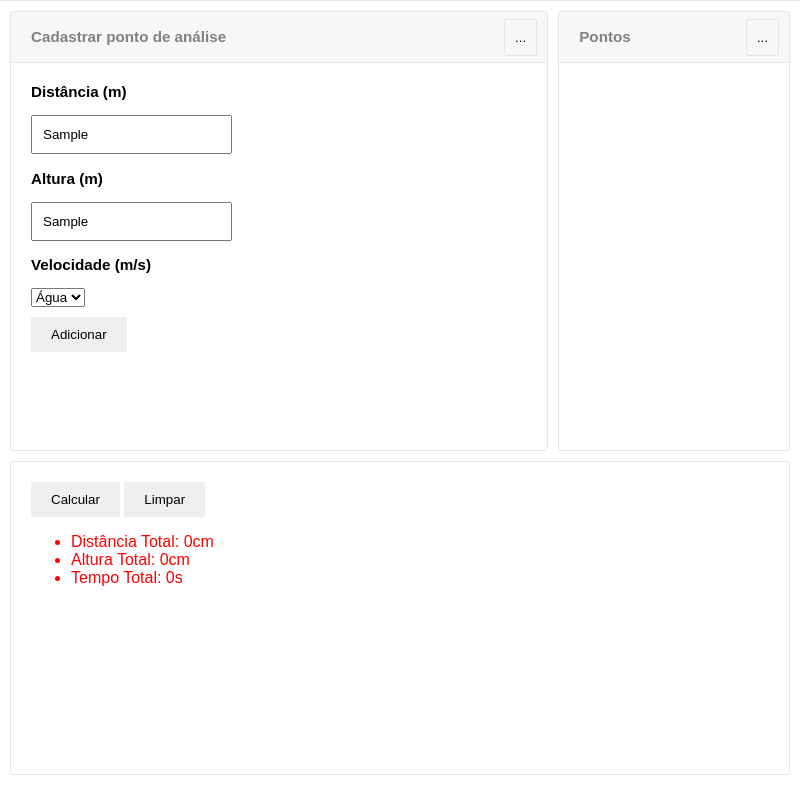
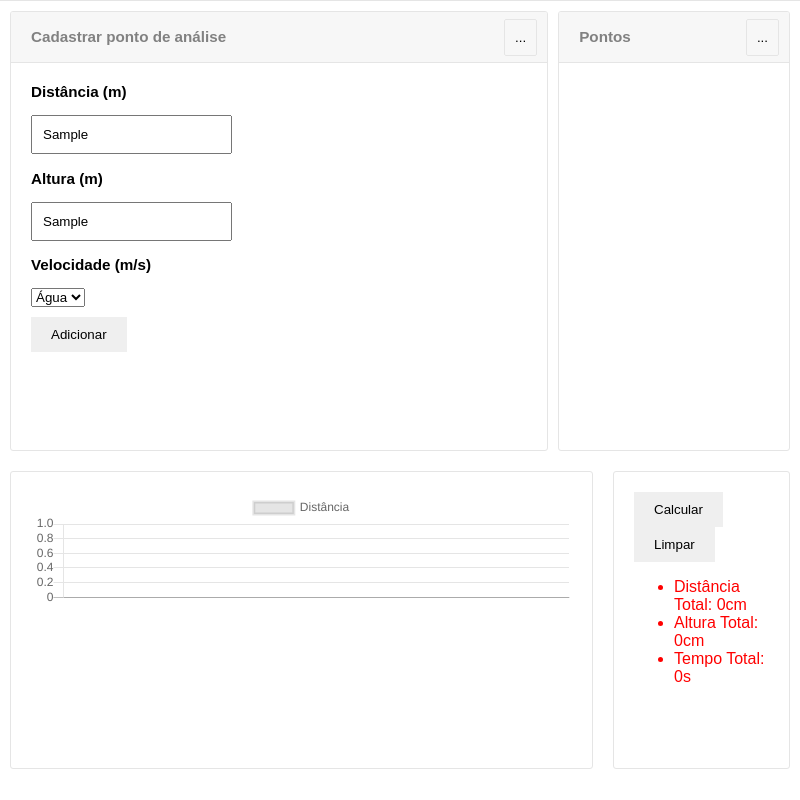
Before and after one commit to mcosta21/modelagem-sismica-electron, an Electron app: page index.html in a window 800 px wide. Both pictures are taken after typing "Sample", "Sample" into the empty fields and a click on the button "Calcular". Drawn offline with nearby package versions, Linux system fonts and the light colour scheme.

Commit message:
Importação de gráficos

```diff
--- a/index.html
+++ b/index.html
@@ -6,7 +6,7 @@
 <link rel="stylesheet" type="text/css" href="./src/css/index.css">
 <link href="https://fonts.googleapis.com/css?family=Nunito:400,600,700&display=swap" rel="stylesheet">
 <body>
-    <div class="container height55vh">
+    <div class="container margin10 height55vh">
         <div id="painelCadastro" class="width70" >
             <div class="titulo">
                 <h3>Cadastrar ponto de análise</h3>
@@ -47,11 +47,23 @@
         </div>
     </div>
 
-    <div id="painelResultado" class="height35vh">
+    <div class="container">
+        <div id="painelResultado" class="width80 height35vh">
+                <div>
+                    <canvas id="myChart" width="400" height="90"></canvas>
+                </div>
+        </div>
+        <div id="painelBotoes" class="width20 height35vh">
             <button class="btn" onclick="calcular()">Calcular</button>
             <button class="btn" onclick="limpar()">Limpar</button>
             <div id="resultado"></div>
+        </div>
     </div>
+    </body>
+
+    <script src="https://cdnjs.cloudflare.com/ajax/libs/Chart.js/2.7.2/Chart.js"></script>
+    <script src="https://code.jquery.com/jquery-3.3.1.min.js"></script>
+
 <script type="text/javascript" src="src/js/index.js"></script>
 </body>
 </html>
--- a/src/css/index.css
+++ b/src/css/index.css
@@ -5,8 +5,11 @@ body{
     font-family: 'Source Sans Pro', sans-serif;
 }
 .container{
-    margin: 10px;
     display: flex;
+}
+
+.margin10{
+    margin: 10px
 }
 
 .height55vh{
@@ -14,7 +17,7 @@ body{
 }
 
 .height35vh{
-    height: 34vh
+    height: 32vh
 }
 
 .width70{
@@ -23,6 +26,18 @@ body{
 
 .width30{
     width: 30%
+}
+
+.width100{
+    width: 100%
+}
+
+.width80{
+    width: 80%
+}
+
+.width20{
+    width: 20%
 }
 
 .btn{
@@ -92,7 +107,7 @@ body{
     border: 1px solid #e5e5e5;
 }
 
-#painelResultado{
+#painelResultado, #painelBotoes{
     margin: 10px;
     border-radius: 3px;
     border: 1px solid #e5e5e5;
--- a/src/js/index.js
+++ b/src/js/index.js
@@ -1,6 +1,7 @@
 
 
 function calcular(){
+
     let distanciaTotal = 0
     let alturaTotal = 0
     let tempoTotal = 0
@@ -14,6 +15,7 @@ function calcular(){
                         + "<li> Altura Total: " + alturaTotal + "cm </li>"
                         + "<li> Tempo Total: " + tempoTotal + "s </li>"
                         + "</div>"
+    renderChart()
 }
 
 let arrayPontos = []
@@ -80,3 +82,27 @@ function limpar(){
     let distancia = document.getElementById("distancia").value = ''
     let altura = document.getElementById("altura").value = ''
 }
+
+
+function renderChart() {
+
+    let dataDistancia = []
+    let dataAltura = []
+    for(i=0; i < arrayPontos.length; i++){
+        dataDistancia.push(Number(arrayPontos[i].distancia))
+        dataAltura.push(Number(arrayPontos[i].altura))
+    }
+    let data = [100, -1];
+    let labels =  ["sunday", "monday", "tuesday", "wednesday", "thursday", "friday", "saturday"];
+    var ctx = document.getElementById("myChart").getContext('2d');
+    var myChart = new Chart(ctx, {
+        type: 'line',
+        data: {
+            labels: dataDistancia,
+            datasets: [{
+                label: 'Distância',
+                data: dataAltura
+            }]
+        },
+    });
+}
```
